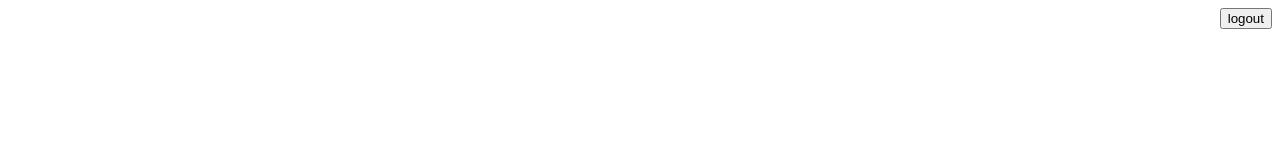
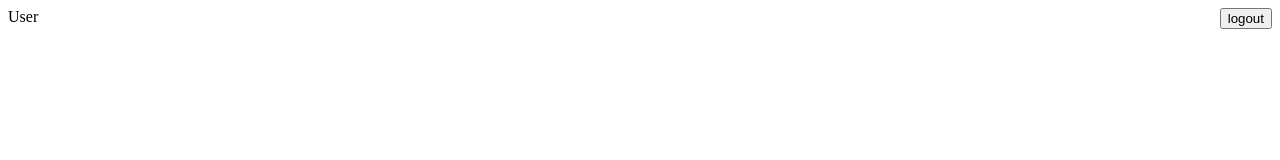
Before and after one commit to pankaj377yadav/rideTogether, a Next.js app in the folder client/: page /users in a window 1280 px wide. Shown: the top 160 px of the page. Built offline with nearby package versions, Linux system fonts and the light colour scheme.

Commit message:
multi user login

```diff
--- a/client/src/pages/index.js
+++ b/client/src/pages/index.js
@@ -3,14 +3,18 @@ import { Inter } from 'next/font/google'
 import Login from './login'
 import { useSelector } from 'react-redux'
 import Users from './users'
+import Rider from './rider'
 
 const inter = Inter({ subsets: ['latin'] })
 
 export default function Home() {
-  const {token} = useSelector(state=> state.user)
-  if(token){
-     return (<Users/>) }
-     else{
+  const {token,role} = useSelector(state=> state.user)
+  if(token && role == 'user'){
+          return <User/>
+    }else if(token && role == 'rider'){
+         return <Rider/>
+    }
+    else{
       return (<Login/>)
      }
 
--- /dev/null
+++ b/client/src/pages/rider/index.js
@@ -0,0 +1,9 @@
+import React from 'react'
+
+const Rider = () => {
+  return (
+    <div>Rider</div>
+  )
+}
+
+export default Rider
--- a/client/src/pages/users/index.js
+++ b/client/src/pages/users/index.js
@@ -3,7 +3,9 @@ import React from 'react'
 
 const Users = () => {
   return (
-    <div><BasicMenu/></div>
+    <div>
+      User
+      <BasicMenu/></div>
   )
 }
 
```
